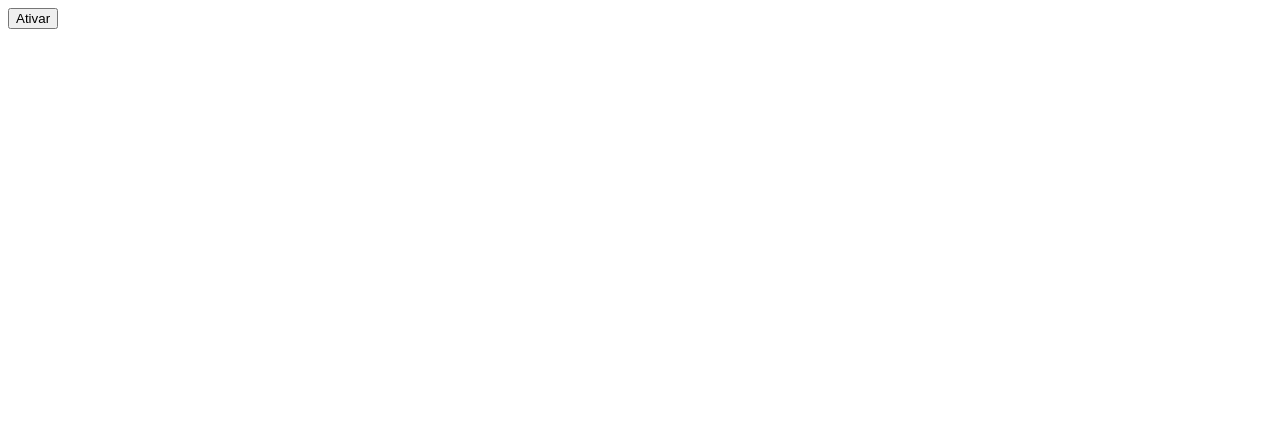
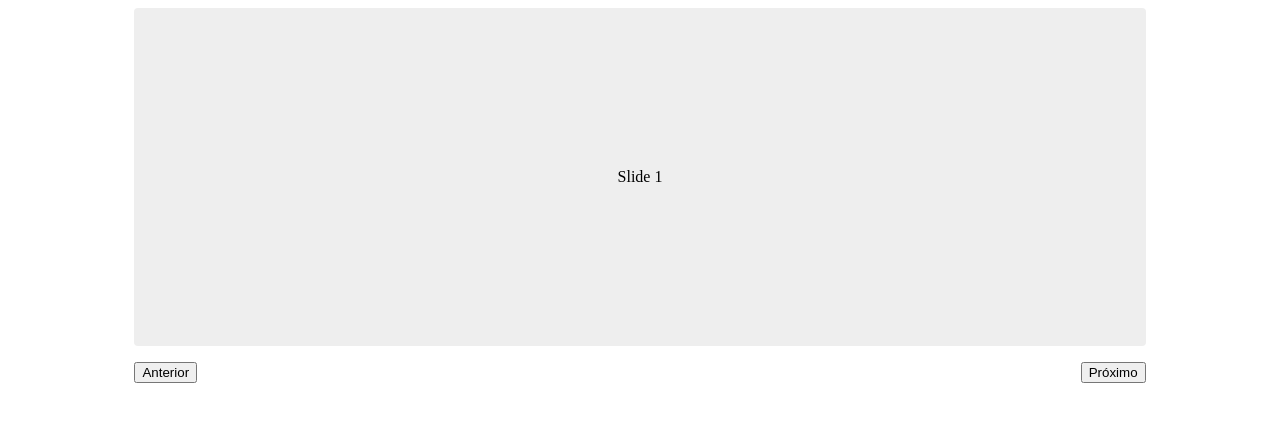
Before and after one commit to barbosadiego/react, a React (Create React App) app: page / in a window 1280 px wide. Shown: the top 422 px of the page. Built offline with nearby package versions, Linux system fonts and the light colour scheme.

Commit message:
mini slide

```diff
--- a/src/App.css
+++ /dev/null
@@ -1,12 +0,0 @@
-.animeLeft{
-  opacity: 0;
-  transform: translateX(-20px);
-  animation: animeLeft .3s forwards;
-}
-
-@keyframes animeLeft {
-  to{
-    opacity: 1;
-    transform: initial;
-  }
-}
--- a/src/App.jsx
+++ b/src/App.jsx
@@ -1,15 +1,26 @@
 import React from 'react'
-import Produto from './Produto'
-import './App.css'
+import Slide from './Slide'
 
 const App = (props) => {
 
-  const [ativar, setAtivar] = React.useState(false)
+  const slides = [
+    {
+      id: 'slide1',
+      text: 'Slide 1'
+    },
+    {
+      id: 'slide2',
+      text: 'Slide 2'
+    },
+    {
+      id: 'slide3',
+      text: 'Slide 3'
+    },
+  ]
 
   return (
     <div>
-      <button onClick={()=>setAtivar(!ativar)}>Ativar</button>
-      {ativar && <Produto />}
+      <Slide slides={slides} />
     </div>
   )
 }
--- a/src/Produto.jsx
+++ /dev/null
@@ -1,12 +0,0 @@
-import React from 'react'
-
-const Produto = (props) => {
-  return (
-    <div className='animeLeft'>
-      <h1>Produto</h1>
-      <p>Lorem ipsum dolor sit amet, consectetur adipisicing elit. Soluta saepe voluptas itaque excepturi. Esse consequuntur quo odit! Ab, doloribus atque natus, ipsam porro ullam fugit iste harum praesentium, deserunt reiciendis.</p>
-    </div>
-  )
-}
-
-export default Produto
--- /dev/null
+++ b/src/Slide.jsx
@@ -0,0 +1,46 @@
+import React from 'react';
+import styles from './Slide.module.css';
+
+const Slide = ({ slides }) => {
+  const [active, setActive] = React.useState(0);
+  const [position, setPosition] = React.useState(0);
+  const contentRef = React.useRef();
+
+  React.useEffect(() => {
+    const { width } = contentRef.current.getBoundingClientRect();
+    setPosition(-(width * active));
+  }, [active]);
+
+  function slideNext() {
+    if(active < slides.length - 1)
+    setActive(active + 1);
+  }
+
+  function slidePrev() {
+    if (active > 0) {
+      setActive(active - 1);
+    }
+  }
+
+  return (
+    <section className={styles.container}>
+      <div
+        className={styles.content}
+        style={{ transform: `translateX(${position}px)` }}
+        ref={contentRef}
+      >
+        {slides.map((slide) => (
+          <div key={slide.id} className={styles.item}>
+            {slide.text}
+          </div>
+        ))}
+      </div>
+      <nav className={styles.nav}>
+        <button onClick={slidePrev}>Anterior</button>
+        <button onClick={slideNext}>Próximo</button>
+      </nav>
+    </section>
+  );
+};
+
+export default Slide;
--- /dev/null
+++ b/src/Slide.module.css
@@ -0,0 +1,25 @@
+.container{
+  overflow: hidden;
+}
+
+.content{
+  display: flex;
+  transition: transform .3s ease;
+}
+
+.item{
+  width: 80%;
+  flex-shrink: 0;
+  margin: 0 10%;
+  padding: 10rem 0;
+  background-color: #eee;
+  border-radius: 4px;
+  text-align: center;
+}
+
+.nav{
+  display: flex;
+  justify-content: space-between;
+  margin: 1rem auto;
+  width: 80%;
+}
```
